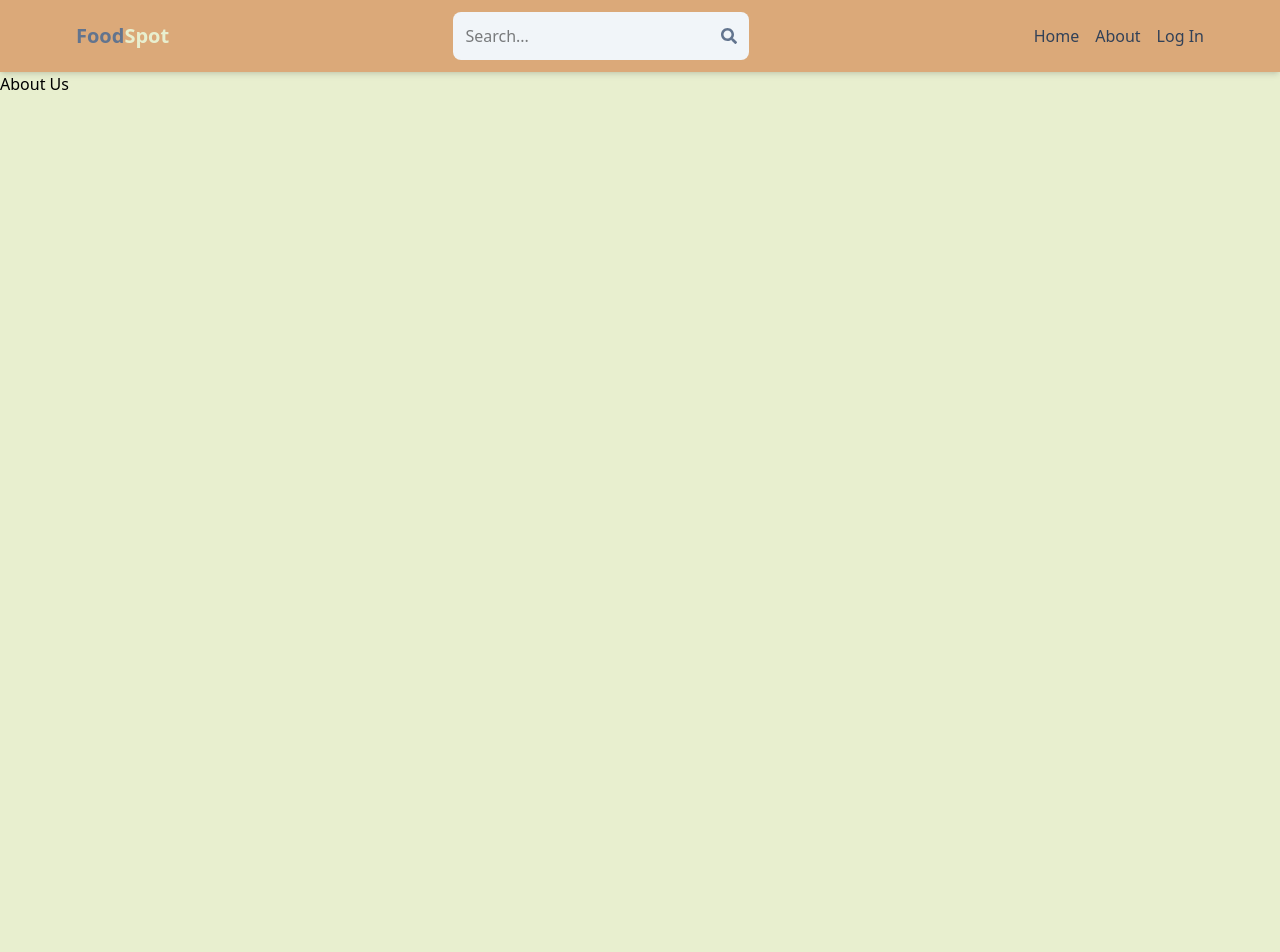
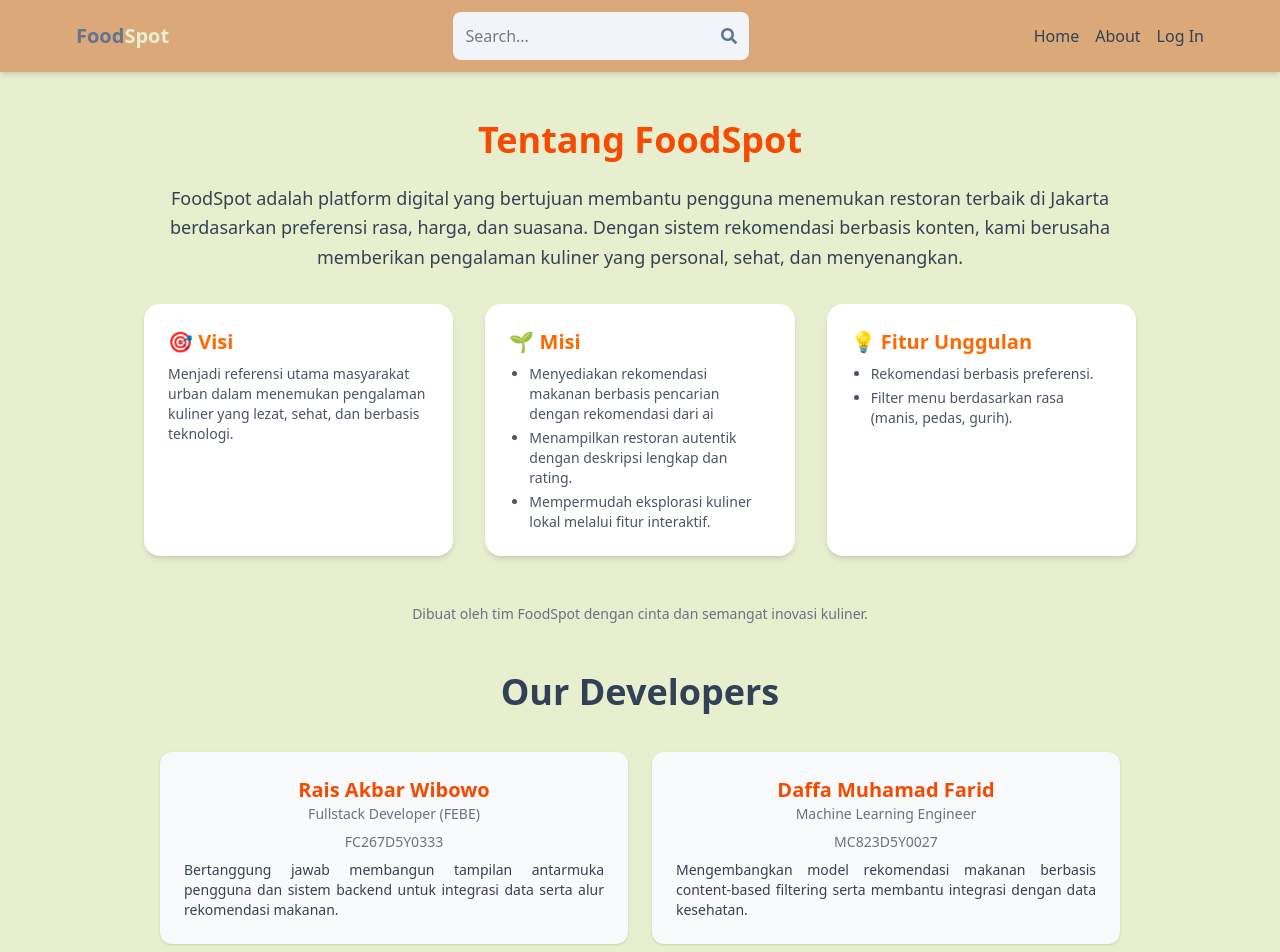
Before and after one commit to raisakbar27/Foodspot, a React (Vite) app in the folder client/: page /about in a window 1280 px wide. Shown: the top 952 px of the page. Before the commit the page ends 800 px from the top, so only its background shows below. Built offline with nearby package versions, Linux system fonts and the light colour scheme; no server answers.

Commit message:
complete about

```diff
--- /dev/null
+++ b/client/src/components/Team.jsx
@@ -0,0 +1,54 @@
+import React from "react";
+
+const teamMembers = [
+  {
+    name: "Rais Akbar Wibowo",
+    role: "Fullstack Developer (FEBE)",
+    id: "FC267D5Y0333",
+    bio: "Bertanggung jawab membangun tampilan antarmuka pengguna dan sistem backend untuk integrasi data serta alur rekomendasi makanan.",
+  },
+  {
+    name: "Daffa Muhamad Farid",
+    role: "Machine Learning Engineer",
+    id: "MC823D5Y0027",
+    bio: "Mengembangkan model rekomendasi makanan berbasis content-based filtering serta membantu integrasi dengan data kesehatan.",
+  },
+  {
+    name: "Adinda Chandra Ayu Kusumawardhana",
+    role: "Machine Learning Engineer",
+    id: "MC009D5X0392",
+    bio: "Mengelola preprocessing data restoran dan merancang sistem klasifikasi jenis makanan berdasarkan fitur kesehatan.",
+  },
+  {
+    name: "Muhamad Fajri Permana Haryanto",
+      role: "Machine Learning Engineer",
+    id: "MC204D5Y0525",
+    bio: "Fokus pada training dan evaluasi model machine learning serta optimisasi pipeline analitik data pengguna.",
+  },
+];
+
+export default function Team() {
+  return (
+    <div className="max-w-5xl mx-auto px-4 py-12">
+      <h2 className="text-4xl font-bold text-center text-slate-700 mb-10">
+        Our Developers
+      </h2>
+      <div className="grid grid-cols-1 md:grid-cols-2 gap-6">
+        {teamMembers.map((member, index) => (
+          <div
+            key={index}
+            className="bg-slate-50 rounded-xl shadow-sm hover:shadow-md transition p-6"
+          >
+            <h3 className="text-xl font-semibold text-orange-600">
+              {member.name}
+            </h3>
+                <p className="text-sm text-gray-500 mb-2">{member.role}</p>
+                <p className="text-sm text-gray-500 mb-2">{member.id}</p>
+
+            <p className="text-gray-700 text-sm text-justify">{member.bio}</p>
+          </div>
+        ))}
+      </div>
+    </div>
+  );
+}
--- a/client/src/pages/About.jsx
+++ b/client/src/pages/About.jsx
@@ -1,9 +1,67 @@
 import React from 'react';
+import Team from '../components/Team';
 
 export default function About() {
   return (
-    <div>
-      <h1>About Us</h1>
+    <div className="max-w-5xl mx-auto px-4 py-12 text-slate-800">
+      <h1 className="text-4xl font-bold text-center mb-6 text-orange-600">
+        Tentang FoodSpot
+      </h1>
+
+      <p className="text-lg leading-relaxed mb-8 text-center text-gray-700">
+        FoodSpot adalah platform digital yang bertujuan membantu pengguna
+        menemukan restoran terbaik di Jakarta berdasarkan preferensi rasa,
+        harga, dan suasana. Dengan sistem rekomendasi berbasis konten, kami
+        berusaha memberikan pengalaman kuliner yang personal, sehat, dan
+        menyenangkan.
+      </p>
+
+      <div className="grid md:grid-cols-3 gap-8">
+        <div className="bg-white rounded-2xl shadow-md p-6 hover:shadow-lg transition">
+          <h2 className="text-xl font-semibold text-orange-500 mb-2">
+            🎯 Visi
+          </h2>
+          <p className="text-sm text-gray-600">
+            Menjadi referensi utama masyarakat urban dalam menemukan pengalaman
+            kuliner yang lezat, sehat, dan berbasis teknologi.
+          </p>
+        </div>
+
+        <div className="bg-white rounded-2xl shadow-md p-6 hover:shadow-lg transition">
+          <h2 className="text-xl font-semibold text-orange-500 mb-2">
+            🌱 Misi
+          </h2>
+          <ul className="list-disc pl-5 text-sm text-gray-600 space-y-1">
+            <li>
+              Menyediakan rekomendasi makanan berbasis pencarian dengan
+              rekomendasi dari ai
+            </li>
+            <li>
+              Menampilkan restoran autentik dengan deskripsi lengkap dan rating.
+            </li>
+            <li>
+              Mempermudah eksplorasi kuliner lokal melalui fitur interaktif.
+            </li>
+          </ul>
+        </div>
+
+        <div className="bg-white rounded-2xl shadow-md p-6 hover:shadow-lg transition">
+          <h2 className="text-xl font-semibold text-orange-500 mb-2">
+            💡 Fitur Unggulan
+          </h2>
+          <ul className="list-disc pl-5 text-sm text-gray-600 space-y-1">
+            <li>Rekomendasi berbasis preferensi.</li>
+            <li>Filter menu berdasarkan rasa (manis, pedas, gurih).</li>
+          </ul>
+        </div>
+      </div>
+
+      <div className="mt-12 text-center">
+        <p className="text-sm text-gray-500">
+          Dibuat oleh tim FoodSpot dengan cinta dan semangat inovasi kuliner.
+        </p>
+        <Team />
+      </div>
     </div>
-  )
+  );
 }
```
